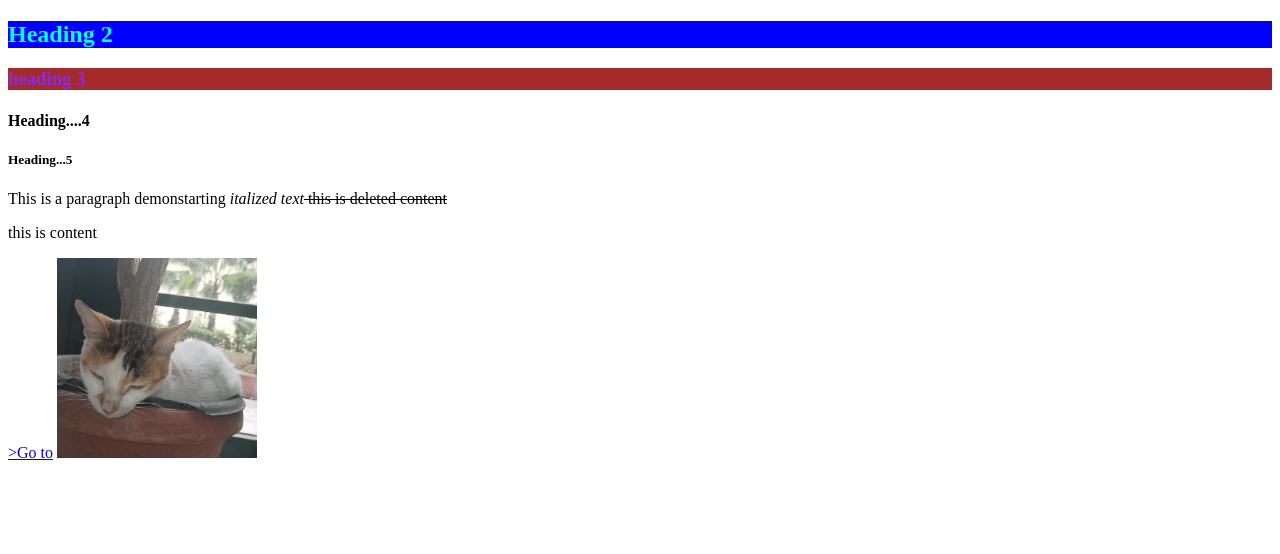
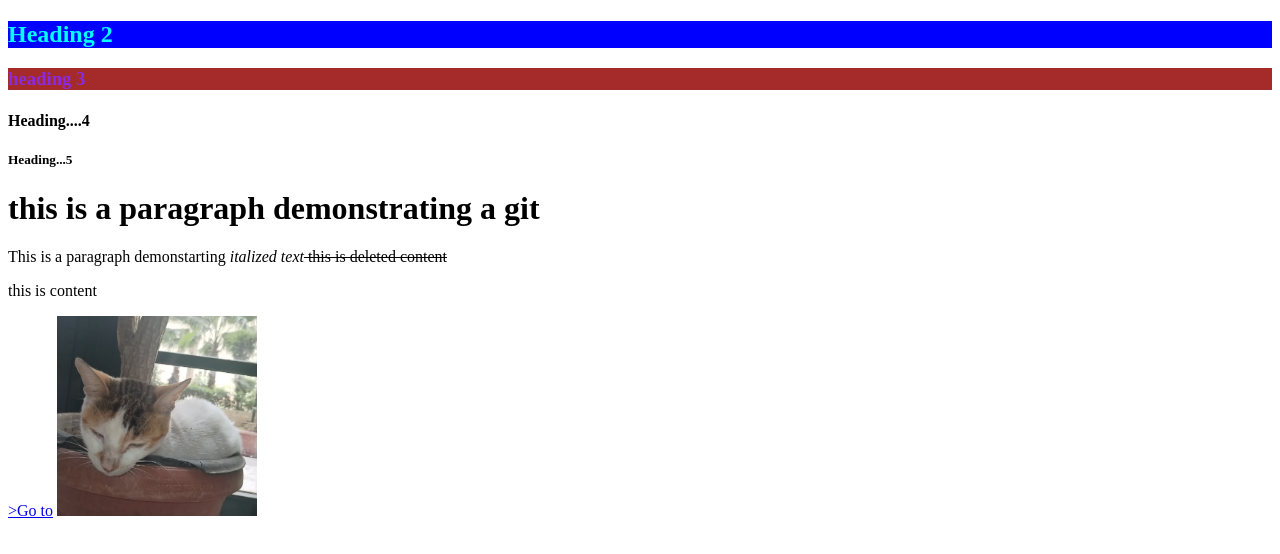
Before and after one commit to Raa-hub/project, a plain HTML site: page Mars.html in a window 1280 px wide. Drawn offline with Linux system fonts and the light colour scheme.

Commit message:
first commit

```diff
--- a/Mars.html
+++ b/Mars.html
@@ -11,6 +11,7 @@
 <h3 style="color: blueviolet;background-color: brown;">heading 3</h3>
 <h4>Heading....4</h4>
 <h5>Heading...5</h5>
+<h1>this is a paragraph demonstrating a git</h1>
 <p> This is a paragraph demonstarting <i>italized text</i><del> this is deleted content</d></p>
   <p> this is </sup>content</p>
 
```
